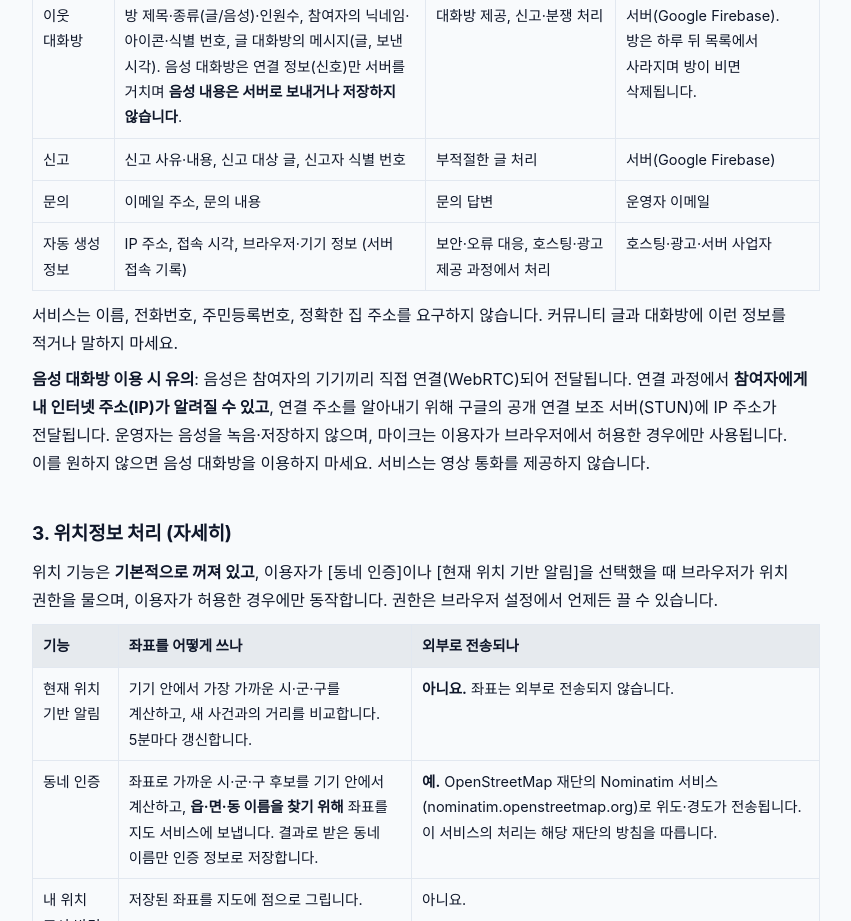
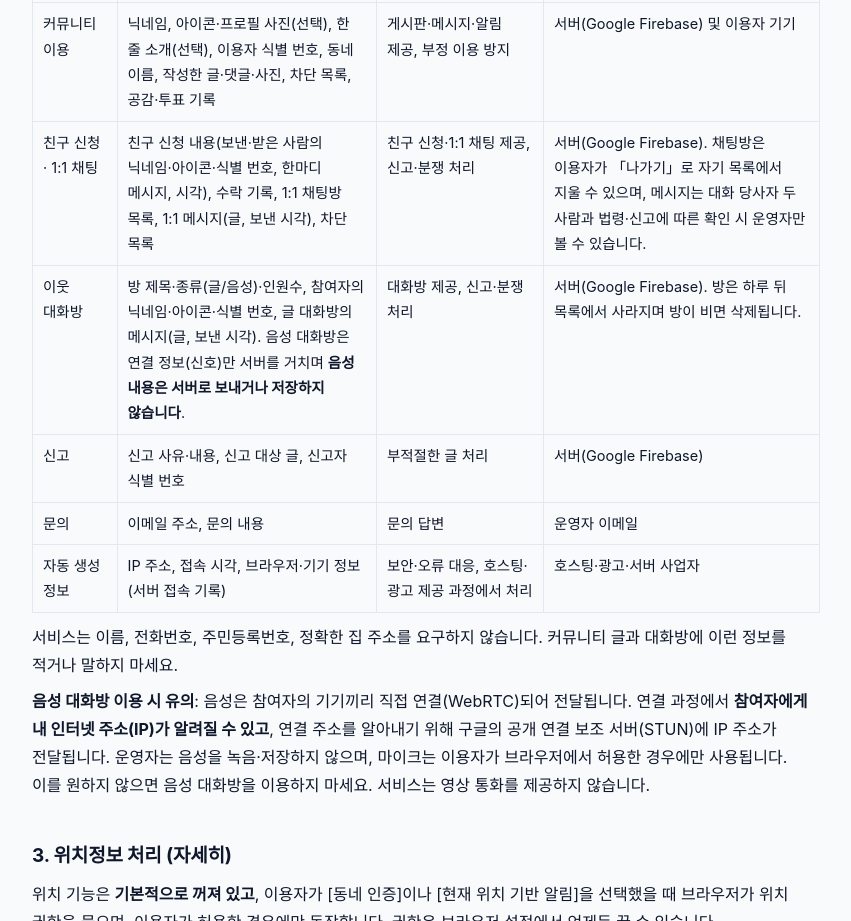
Before and after one commit to creator11203/project-1, a plain HTML site: page privacy.html in a window 1280 px wide. Shown: the part 1199-2120 px from the top of the page, without its empty margins (214-1065 px from the left). Drawn offline with Linux system fonts and the light colour scheme.

Commit message:
Update privacy.html

```diff
--- a/privacy.html
+++ b/privacy.html
@@ -34,6 +34,7 @@
     <tr><td>동네 인증</td><td>시·도, 시·군·구, 읍·면·동 이름과 인증 시각</td><td>같은 동네 이웃끼리의 게시판 구성, 우리 동네 알림</td><td>이용자 기기 + 커뮤니티 이용 시 서버</td></tr>
     <tr><td>구글 로그인</td><td>Google 계정의 이용자 식별 번호(UID)와 로그인 기록. 커뮤니티 이용 시 구글 로그인이 필요하며, 이메일 주소·구글 프로필 정보는 화면에 공개하지 않습니다.</td><td>1인 1계정 확인, 부정 이용 방지</td><td>서버(Google Firebase Authentication)</td></tr>
     <tr><td>커뮤니티 이용</td><td>닉네임, 아이콘·프로필 사진(선택), 한 줄 소개(선택), 이용자 식별 번호, 동네 이름, 작성한 글·댓글·사진, 차단 목록, 공감·투표 기록</td><td>게시판·메시지·알림 제공, 부정 이용 방지</td><td>서버(Google Firebase) 및 이용자 기기</td></tr>
+    <tr><td>친구 신청 · 1:1 채팅</td><td>친구 신청 내용(보낸·받은 사람의 닉네임·아이콘·식별 번호, 한마디 메시지, 시각), 수락 기록, 1:1 채팅방 목록, 1:1 메시지(글, 보낸 시각), 차단 목록</td><td>친구 신청·1:1 채팅 제공, 신고·분쟁 처리</td><td>서버(Google Firebase). 채팅방은 이용자가 「나가기」로 자기 목록에서 지울 수 있으며, 메시지는 대화 당사자 두 사람과 법령·신고에 따른 확인 시 운영자만 볼 수 있습니다.</td></tr>
     <tr><td>이웃 대화방</td><td>방 제목·종류(글/음성)·인원수, 참여자의 닉네임·아이콘·식별 번호, 글 대화방의 메시지(글, 보낸 시각). 음성 대화방은 연결 정보(신호)만 서버를 거치며 <b>음성 내용은 서버로 보내거나 저장하지 않습니다</b>.</td><td>대화방 제공, 신고·분쟁 처리</td><td>서버(Google Firebase). 방은 하루 뒤 목록에서 사라지며 방이 비면 삭제됩니다.</td></tr>
     <tr><td>신고</td><td>신고 사유·내용, 신고 대상 글, 신고자 식별 번호</td><td>부적절한 글 처리</td><td>서버(Google Firebase)</td></tr>
     <tr><td>문의</td><td>이메일 주소, 문의 내용</td><td>문의 답변</td><td>운영자 이메일</td></tr>
```
